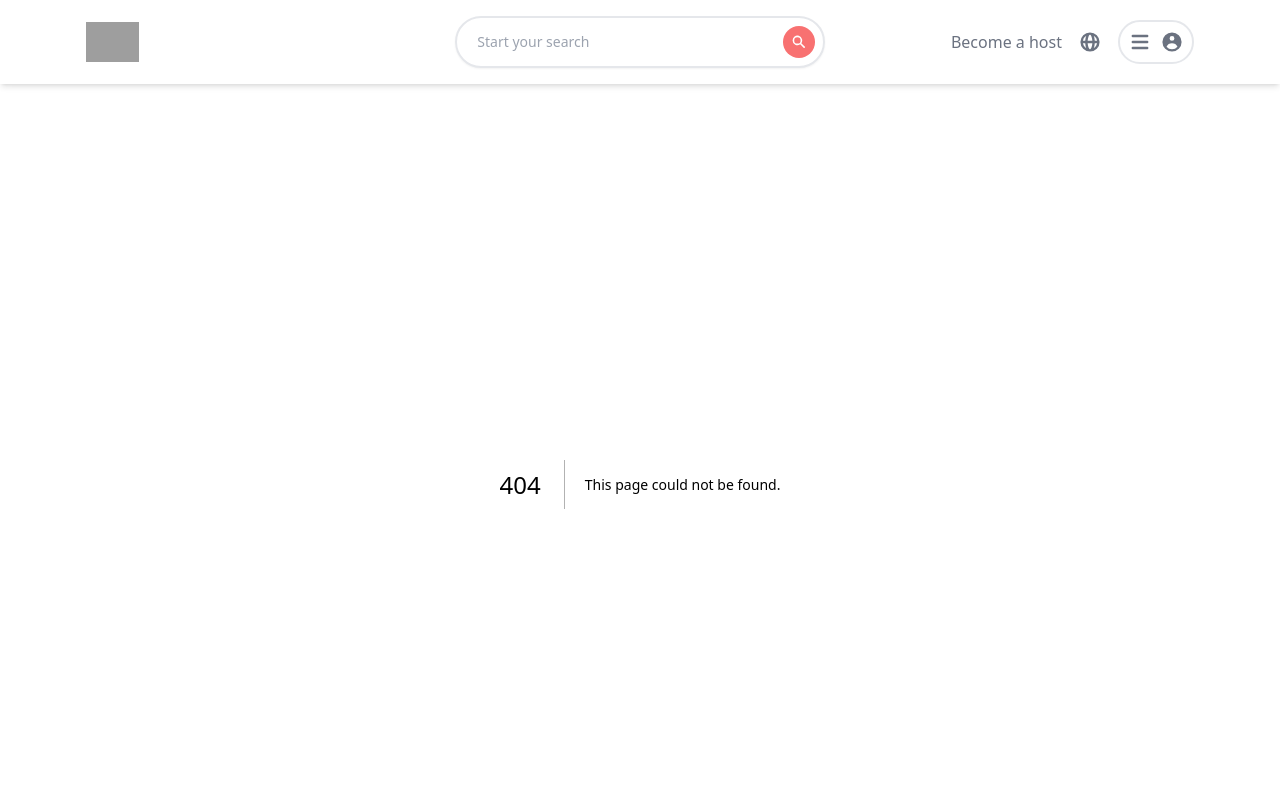
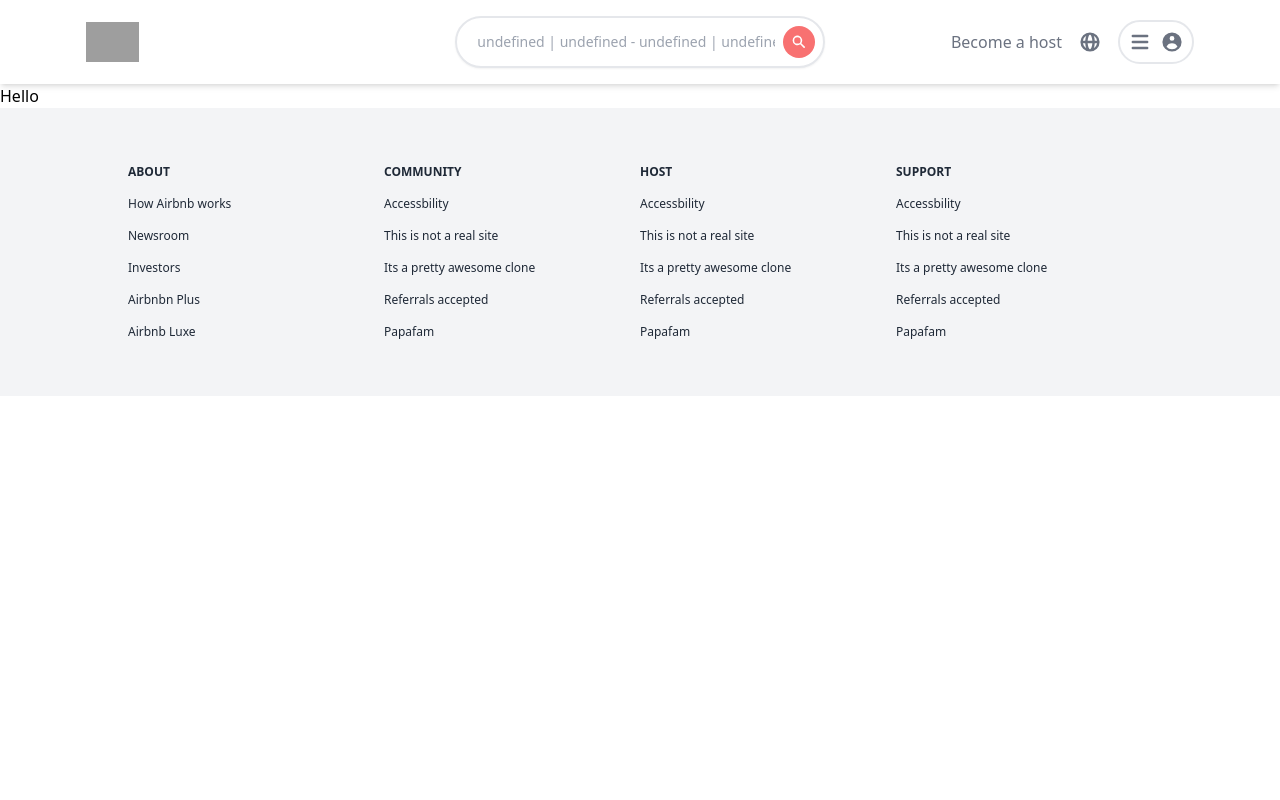
Before and after one commit to TOUFIK-Taha98/airbnb_clone_nextjs, a Next.js app: page /search in a window 1280 px wide. Before the commit this address had no page. Shown: the top 800 px of the page. Built offline with nearby package versions, Linux system fonts and the light colour scheme; grey boxes are pictures that could not be loaded.

Commit message:
Adding Search Result page using Url Params and changing the palceholder of the input search - without fetching result data

```diff
--- a/app/components/header/Header.tsx
+++ b/app/components/header/Header.tsx
@@ -3,7 +3,7 @@
 import SearchBar from "@/app/components/header/SearchBar";
 import Navbar from "@/app/components/header/Navbar";
 
-const Header = () => {
+const Header = ({ placeholder }: { placeholder?: string }) => {
   return (
     <header className="sticky top-0 z-50 bg-white shadow-md py-4">
       <div className="container grid grid-cols-3 relative">
@@ -17,7 +17,7 @@
             className="object-contain object-left"
           />
         </Link>
-        <SearchBar />
+        <SearchBar placeholder={placeholder} />
         <Navbar />
       </div>
     </header>
--- a/app/components/header/SearchBar.tsx
+++ b/app/components/header/SearchBar.tsx
@@ -57,7 +57,14 @@
             <button type="button" className="flex-grow text-gray-500">
               Cancel
             </button>
-            <Link href="/" className="flex-grow text-red-400">
+            <Link
+              href={{
+                pathname: "/search",
+                search: `?location=${input}&startDate=${startDate.toISOString()}&endDate=${endDate.toISOString()}&numOfGuests=${numOfGuests}`,
+              }}
+              onClick={() => setInput("")}
+              className="flex-grow text-red-400"
+            >
               Search
             </Link>
           </div>
--- a/app/layout.tsx
+++ b/app/layout.tsx
@@ -1,8 +1,6 @@
 import type { Metadata } from "next";
 import localFont from "next/font/local";
 import "./globals.css";
-import Header from "./components/header/Header";
-import Footer from "./components/Footer";
 
 const geistSans = localFont({
   src: "./fonts/GeistVF.woff",
@@ -30,9 +28,7 @@
       <body
         className={`${geistSans.variable} ${geistMono.variable} antialiased`}
       >
-        <Header />
         {children}
-        <Footer />
       </body>
     </html>
   );
--- a/app/page.tsx
+++ b/app/page.tsx
@@ -1,10 +1,14 @@
 import Banner from "./components/Banner";
 import ExploreNearby from "./components/Explore/ExploreNearby";
+import Footer from "./components/Footer";
 import GreatestOutdoors from "./components/GreatestOutdoors";
+import Header from "./components/header/Header";
 import LiveSection from "./components/LiveSection";
 
 export default function Home() {
   return (
+    <>
+      <Header />
       <main>
         <Banner />
         <ExploreNearby />
@@ -16,5 +20,7 @@
           linkText="Get Inspired"
         />
       </main>
+      <Footer />
+    </>
   );
 }
--- /dev/null
+++ b/app/search/page.tsx
@@ -0,0 +1,31 @@
+import { format } from "date-fns";
+import Footer from "../components/Footer";
+import Header from "../components/header/Header";
+
+type SearchParams = {
+  location: string;
+  startDate: string;
+  endDate: string;
+  numOfGuests: string;
+};
+const SearchResult = ({
+  searchParams: { location, startDate, endDate, numOfGuests },
+}: {
+  searchParams: SearchParams;
+}) => {
+  let formatedStartDate;
+  let formatedEndDate;
+  if (startDate && endDate) {
+    formatedStartDate = format(new Date(startDate), "dd MMMM yyyy");
+    formatedEndDate = format(new Date(endDate), "dd MMMM yyyy");
+  }
+  const range = `${formatedStartDate} - ${formatedEndDate}`;
+  return (
+    <>
+      <Header placeholder={`${location} | ${range} | ${numOfGuests} guests`} />
+      <main>Hello</main>
+      <Footer />
+    </>
+  );
+};
+export default SearchResult;
```
Lines whose indentation alone changed are shown as unchanged.
